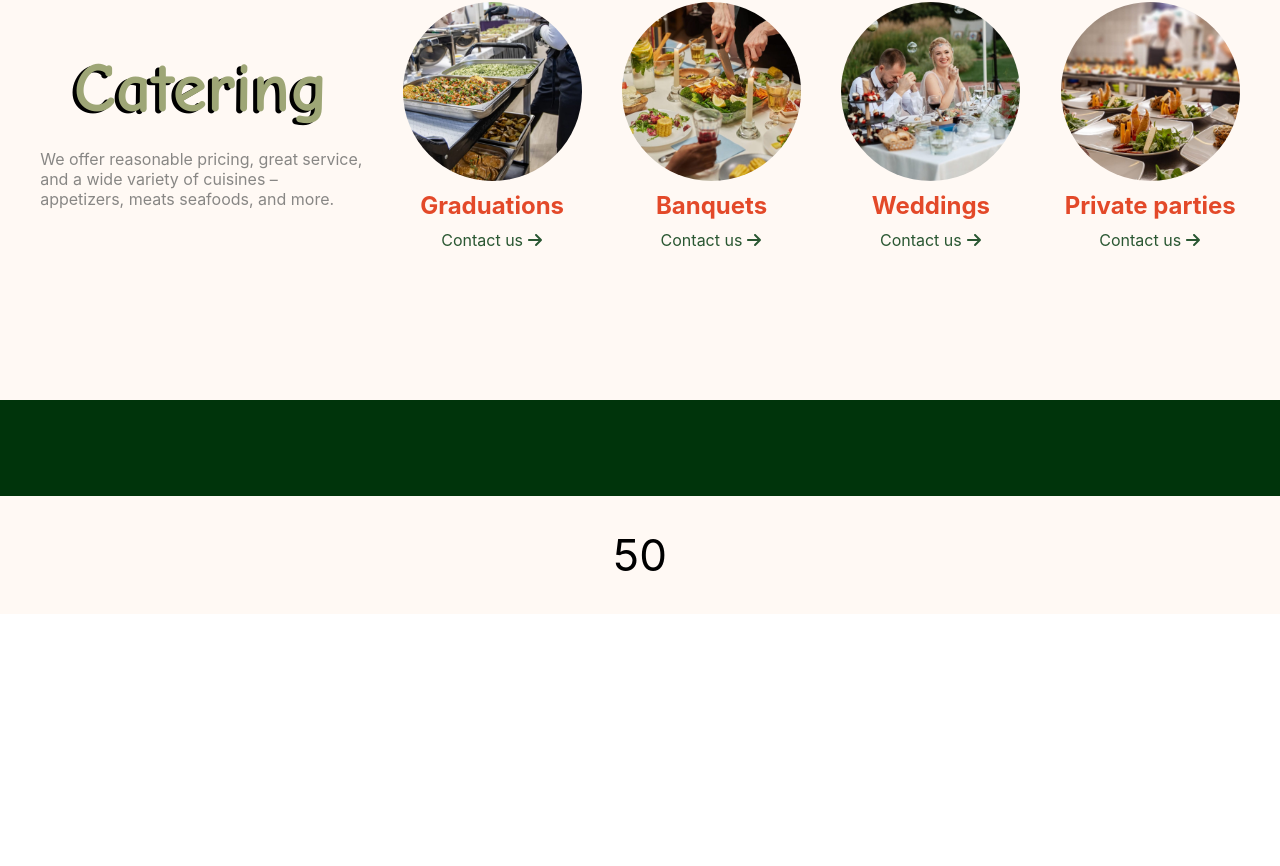
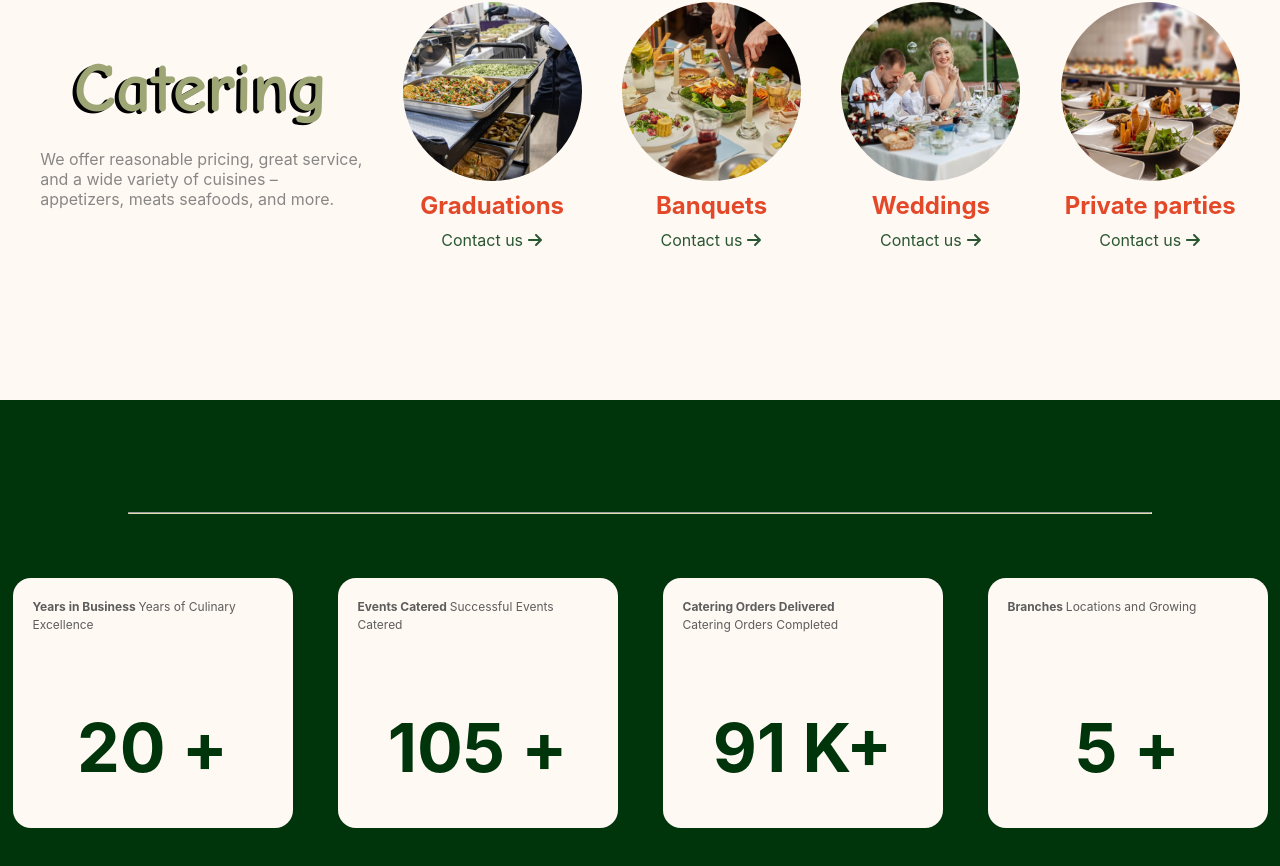
Before and after one commit to Chupacabra44/my-restaurant, a React (Create React App) app: page / in a window 1280 px wide. Shown: the part 3473-4339 px from the top of the page. Before the commit the page ends 4087 px from the top, so only its background shows below. Built offline with nearby package versions, Linux system fonts and the light colour scheme.

Commit message:
changing style and adding props to AnimationCounter component

```diff
--- a/src/App.js
+++ b/src/App.js
@@ -164,9 +164,33 @@ function App() {
             ))}
           </div>
         </section>
-        <section>
+        <section className={styles.CarouselContainer}>
           <CarouselReview />
-          <AnimatedCounter />
+          <hr />
+          <div className={styles.CounterContainer}>
+            <AnimatedCounter
+              end={20}
+              textBold={"Years in Business "}
+              textNormal={"Years of Culinary Excellence"}
+            />
+            <AnimatedCounter
+              end={105}
+              textBold={"Events Catered "}
+              textNormal={"Successful Events Catered"}
+            />
+            <AnimatedCounter
+              end={91}
+              label={"K"}
+              textBold={"Catering Orders Delivered  "}
+              textNormal={"Catering Orders Completed"}
+              breakWord
+            />
+            <AnimatedCounter
+              end={5}
+              textBold={"Branches "}
+              textNormal={"Locations and Growing"}
+            />
+          </div>
         </section>
       </main>
     </>
--- a/src/App.module.scss
+++ b/src/App.module.scss
@@ -236,3 +236,21 @@ body {
     color: #888785;
   }
 }
+
+.CarouselContainer {
+  padding: 3rem 0;
+  background-color: #00340b;
+  color: #fff;
+  text-align: center;
+}
+
+hr {
+  border-bottom: 1px solid #dddeb3;
+  margin: 4pc 10%;
+}
+
+.CounterContainer {
+  display: flex;
+  justify-content: center;
+  gap: 45px;
+}
--- a/src/components/AnimatedCounter/AnimatedCounter.jsx
+++ b/src/components/AnimatedCounter/AnimatedCounter.jsx
@@ -1,7 +1,13 @@
 import { useState, useEffect, useRef } from "react";
 import styles from "./AnimatedCounter.module.scss";
 
-const AnimatedCounter = () => {
+const AnimatedCounter = ({
+  end,
+  label,
+  textBold,
+  textNormal,
+  breakWord = false,
+}) => {
   const [count, setCount] = useState(1);
   const [started, setStarted] = useState(false);
 
@@ -25,7 +31,6 @@ const AnimatedCounter = () => {
   useEffect(() => {
     if (!started) return;
 
-    const end = 50;
     const duration = 1000;
     const stepTime = Math.max(duration / end, 20);
 
@@ -39,11 +44,20 @@ const AnimatedCounter = () => {
     }, stepTime);
 
     return () => clearInterval(timer);
-  }, [started]);
+  }, [started, end]);
 
   return (
     <div className={styles.Counter} ref={ref}>
-      {count}
+      <div className={styles.CounterText}>
+        <p className={styles.CounterTextSmall}>
+          <strong>{textBold}</strong>
+          {breakWord && <br />}
+          <span>{textNormal}</span>
+        </p>
+        <div className={styles.CounterNumber}>
+          {count} {label}+
+        </div>
+      </div>
     </div>
   );
 };
--- a/src/components/AnimatedCounter/AnimatedCounter.module.scss
+++ b/src/components/AnimatedCounter/AnimatedCounter.module.scss
@@ -1,5 +1,25 @@
 .Counter {
-  font-size: 44px;
-  text-align: center;
-  padding: 2pc 20%;
+  background-color: #fff9f4;
+  border-radius: 18px;
 }
+
+.CounterText {
+  color: #5d5d5d;
+  font-size: 12px;
+  width: 280px;
+}
+
+.CounterNumber {
+  font-size: 68px;
+  font-weight: bold;
+  padding: 40px;
+  color: #00340b;
+}
+
+.CounterTextSmall {
+  min-height: 48px;
+  line-height: 1.5;
+  margin: 0;
+  padding: 20px;
+  text-align: left;
+}
--- a/src/components/CarouselReview/CarouselReview.jsx
+++ b/src/components/CarouselReview/CarouselReview.jsx
@@ -75,10 +75,10 @@ const CarouselReview = () => {
         draggable={true}
         showDots={true}
         infinite={true}
-        // autoPlay={true}
-        // autoPlaySpeed={4000}
+        autoPlay={true}
+        autoPlaySpeed={10000}
         keyBoardControl={true}
-        transitionDuration={500}
+        transitionDuration={1000}
         arrows={false}
         dotListClass={styles.CustomDots}
       >
--- a/src/components/CarouselReview/CarouselReview.module.scss
+++ b/src/components/CarouselReview/CarouselReview.module.scss
@@ -1,10 +1,5 @@
 .CarouselContainer {
-  padding: 3rem 0;
-  background-color: #00340b;
-  color: #fff;
-  text-align: center;
-
-  .Comment {
+  & .Comment {
     font-size: 50px;
     font-weight: 300;
     padding: 2pc 20%;
```
